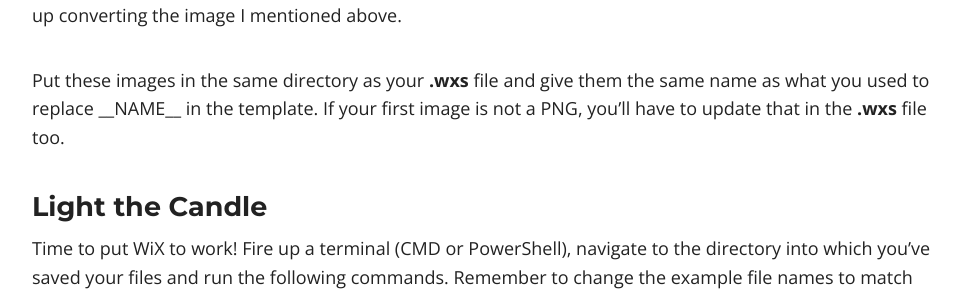
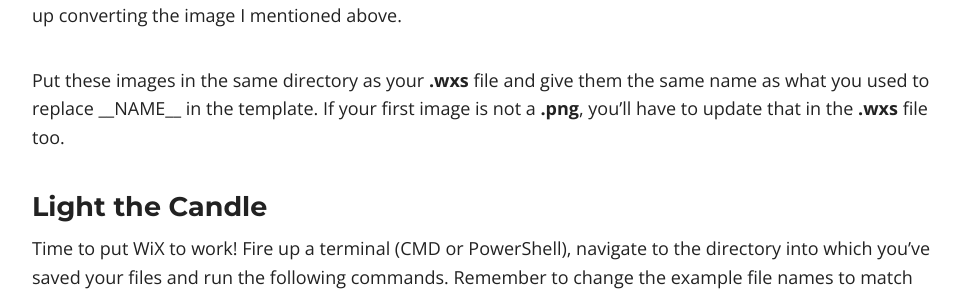
Before and after one commit to Windos/windos.github.io, a Jekyll site: the page built from _posts/2018-03-03-burnttoast-wix.md, in a window 1280 px wide and 900 px high, scrolled down 2673 px. Shown: the part 192-483 px from the top of the window, without its empty margins (158-1119 px from the left). Built offline with Jekyll 4.4.1, drawn with Linux system fonts in a browser that asks for light colours; nearby versions of some CDN libraries; some web fonts are replaced; comment, search, counter and statistics services are not loaded.

Commit message:
uniformity

```diff
--- a/_posts/2018-03-03-burnttoast-wix.md
+++ b/_posts/2018-03-03-burnttoast-wix.md
@@ -124,7 +124,7 @@ I mentioned above.
 
 Put these images in the same directory as your **.wxs** file and give them the same
 name as what you used to replace \_\_NAME\_\_ in the template. If your first image
-is not a PNG, you'll have to update that in the **.wxs** file too.
+is not a **.png**, you'll have to update that in the **.wxs** file too.
 
 ### Light the Candle
 
```
